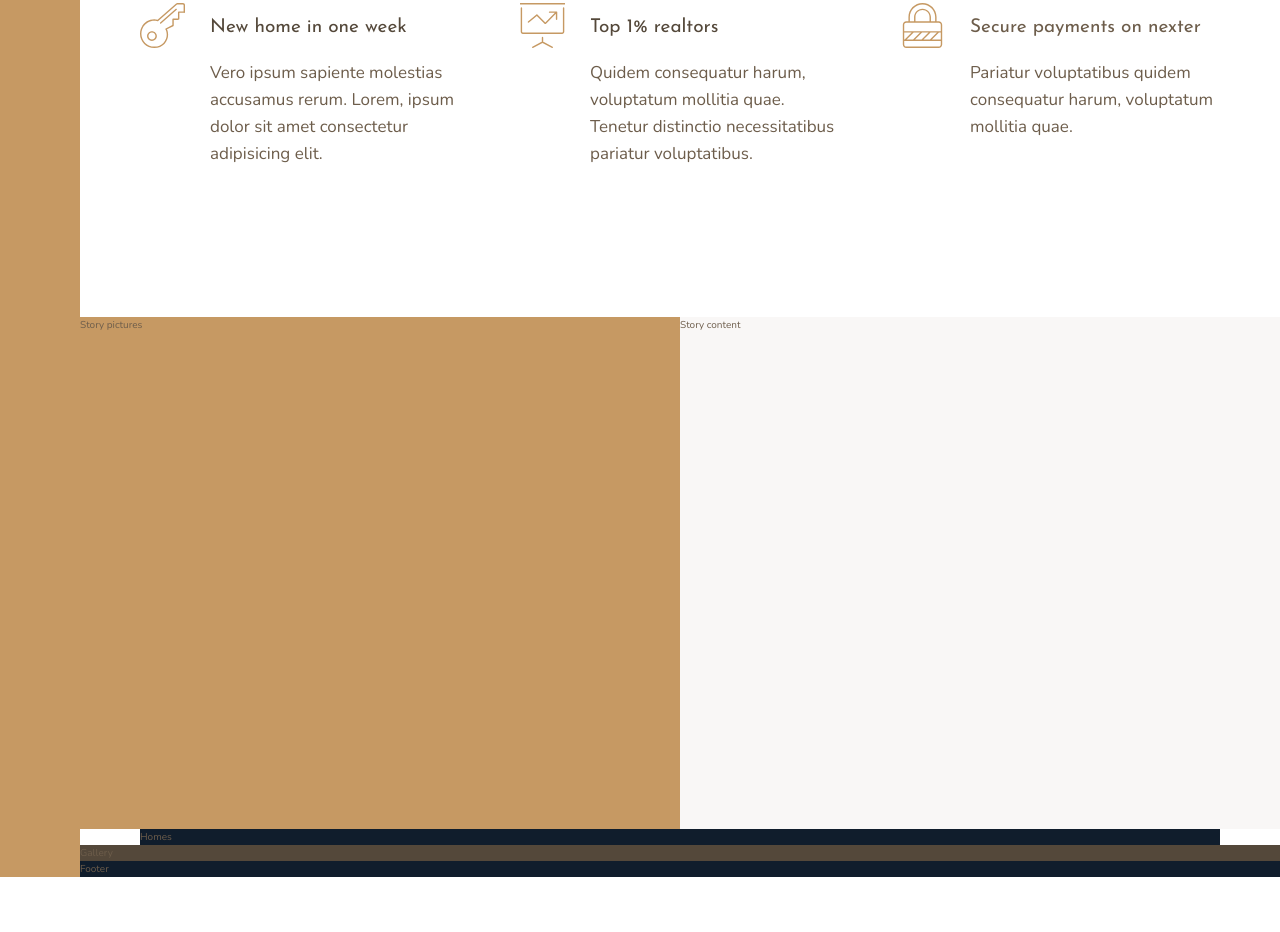
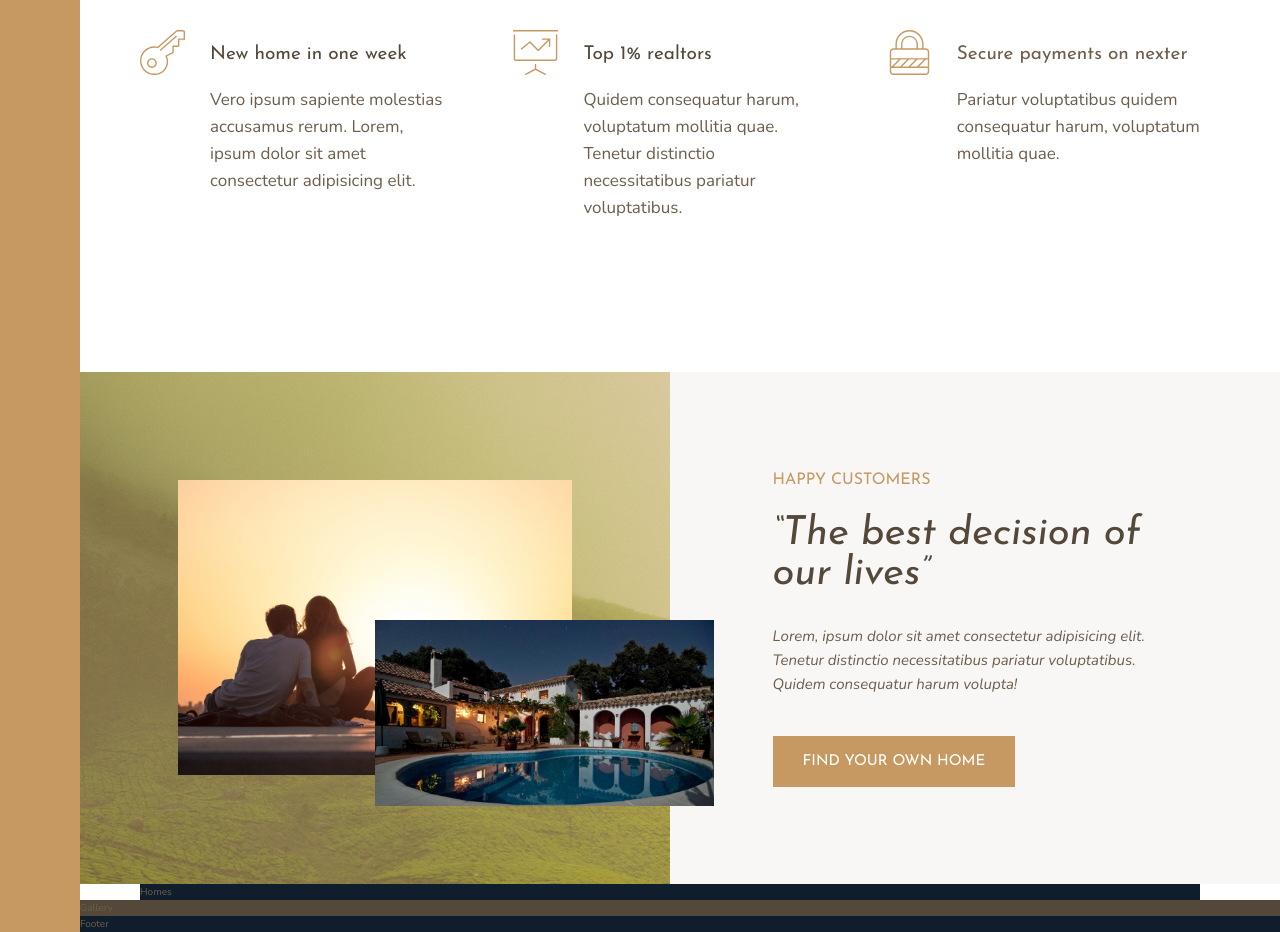
Before and after one commit to vibhutiarora355/Nexter, a website: page index.html in a window 1280 px wide. Shown: the part 991-1923 px from the top of the page. Before the commit the page ends 1868 px from the top, so only its background shows below. Drawn offline with nearby package versions, Linux system fonts and the light colour scheme.

Commit message:
[Story Section]

```diff
--- a/index.html
+++ b/index.html
@@ -92,11 +92,18 @@
     </section>
 
     <div class="story__pictures">
-        Story pictures
+        <img src="img/story-1.jpeg" alt="Couple with new house" class="story__img--1">
+        <img src="img/story-2.jpeg" alt="New house" class="story__img--2">
     </div>
 
     <div class="story__content">
-        Story content
+        <h3 class="heading-3 mb-sm">Happy Customers</h3>
+        <h2 class="heading-2 heading-2--dark mb-md">&ldquo;The best decision of our lives&rdquo;</h2>
+        <p class="story__text">
+            Lorem, ipsum dolor sit amet consectetur adipisicing elit. Tenetur distinctio necessitatibus pariatur voluptatibus. Quidem consequatur harum volupta!
+        </p>
+
+        <button class="btn">Find your own home</button>
     </div>
 
     <section class="homes">
--- a/sass/_story.scss
+++ b/sass/_story.scss
@@ -2,9 +2,41 @@
     &__pictures {
         background-color: $color-primary;
         grid-column: full-start/col-end 4;
+        background-image: linear-gradient(rgba($color-primary, .5), rgba($color-primary, .5)), url(../img/back.jpg);
+        display: grid;
+        grid-template-rows: repeat(6, 1fr);
+        grid-template-columns: repeat(6, 1fr);
+        align-items: center;
+    }
+    &__img--1 {
+        width: 100%;
+        grid-row: 2/6;
+        grid-column: 2/6;
+        box-shadow: 0 2rem 5rem rgab(#000, .1);
+    }
+    &__img--2 {
+        width: 115%;
+        grid-row: 4/6;
+        grid-column: 4/7;
+        z-index: 20;
+        box-shadow: 0 2rem 5rem rgab(#000, .2);
     }
     &__content {
         background-color: $color-grey-light-1;
         grid-column: col-start 5/ full-end;
+        padding: 6rem 8vw;
+        //flex and grid both can be used
+        // display: flex;
+        // flex-direction: column;
+        // justify-content: center;
+        // align-items: flex-start;
+        display: grid;
+        align-content: center;
+        justify-items: start;
+    }
+    &__text {
+        font-size: 1.5rem;
+        font-style: italic;
+        margin-bottom: 4rem;
     }
 }
--- a/sass/_typography.scss
+++ b/sass/_typography.scss
@@ -9,10 +9,22 @@
 
 .heading-2 {
     @extend %heading;
+    font-size: 4rem;
+    font-style: italic;
+    line-height: 1;
+    &--light {
+        color: $color-grey-light-1;
+    }
+    &--dark {
+        color: $color-grey-dark-1;
+    }
 }
 
 .heading-3 {
     @extend %heading;
+    font-size: 1.6rem;
+    color: $color-primary;
+    text-transform: uppercase;
 }
 
 .heading-4 {
@@ -25,3 +37,35 @@
         color: $color-grey-dark-1;
     }
 }
+
+.btn {
+    background-color: $color-primary;
+    color: #fff;
+    border: none;
+    border-radius: 0;
+    font-family: $font-display;
+    font-size: 1.5rem;
+    text-transform: uppercase;
+    padding: 1.8rem 3rem;
+    cursor: pointer;
+    transition: all .2s;
+    &:hover {
+        background-color: $color-primary-dark;
+    }
+}
+
+.mb-sm {
+    margin-bottom: 2rem;
+}
+
+.mb-md {
+    margin-bottom: 3rem;
+}
+
+.mb-lg {
+    margin-bottom: 4rem;
+}
+
+.mb-hg {
+    margin-bottom: 8rem;
+}
```
Also changed, not shown: css/style.css.
